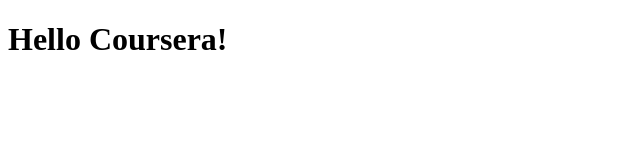
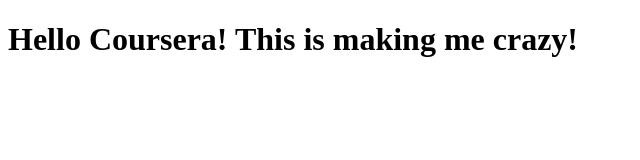
Before and after one commit to CF1030/coursera-test, a plain HTML site: page site/index.html in a window 1280 px wide. Shown: the whole page, without its empty margins (0-640 px from the left). Drawn offline with Linux system fonts and the light colour scheme.

Commit message:
Small addition to our page content.

```diff
--- a/site/index.html
+++ b/site/index.html
@@ -4,6 +4,6 @@
 	<title>Hello Coursera</title>
 </head>
 <body>
-<h1>Hello Coursera!</h1>
+<h1>Hello Coursera! This is making me crazy!</h1>
 </body>
 </html>
```
